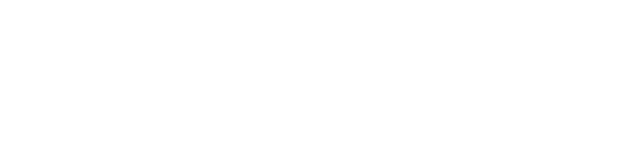
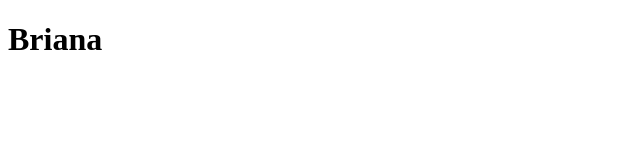
Before and after one commit to s825/practice-assignment, a plain HTML site: page index.html in a window 1280 px wide. Shown: the whole page, without its empty margins (0-640 px from the left). Drawn offline with Linux system fonts and the light colour scheme.

Commit message:
added headline

```diff
--- a/index.html
+++ b/index.html
@@ -7,6 +7,6 @@
     <title>Serenity</title>
 </head>
 <body>
-
+ <h1>Briana</h1>
 </body>
 </html>
```
